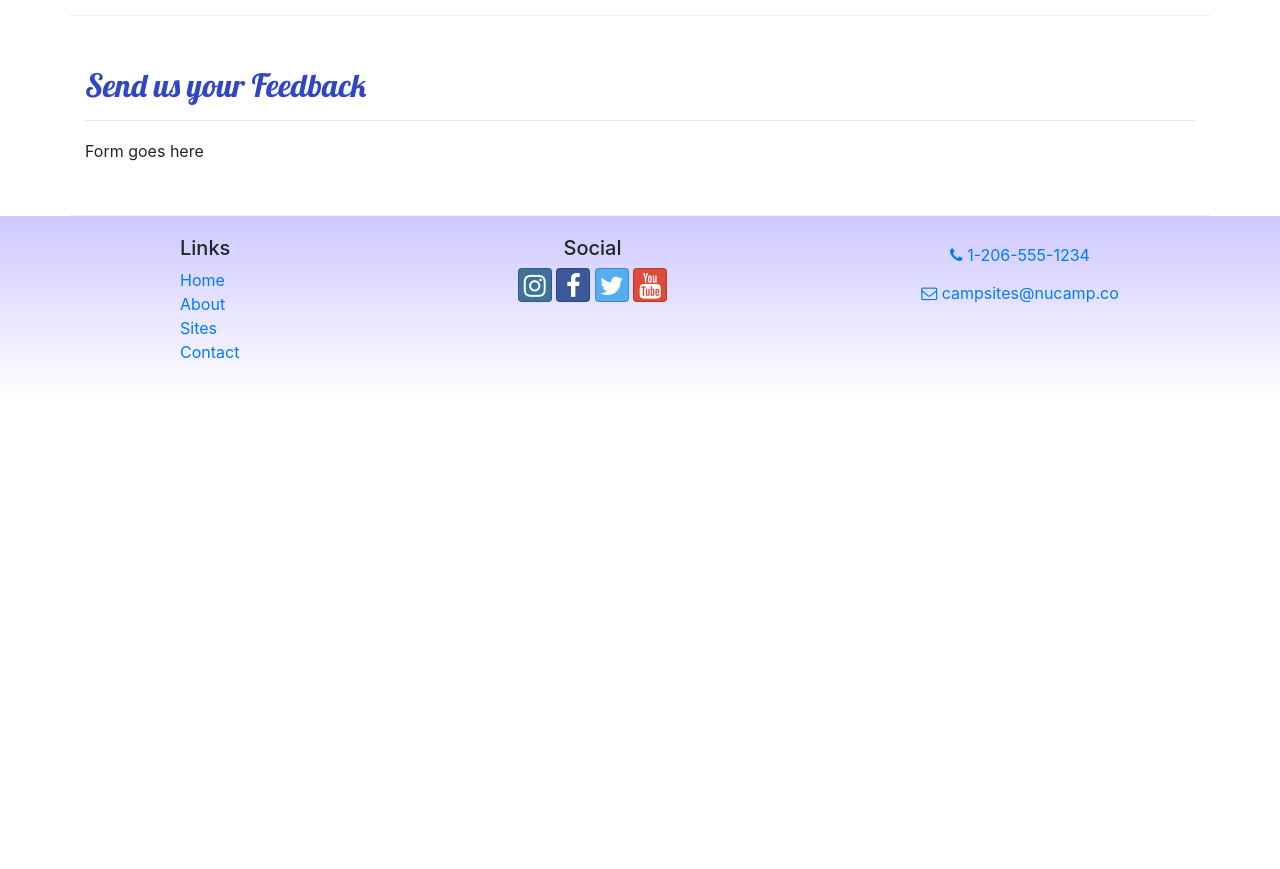
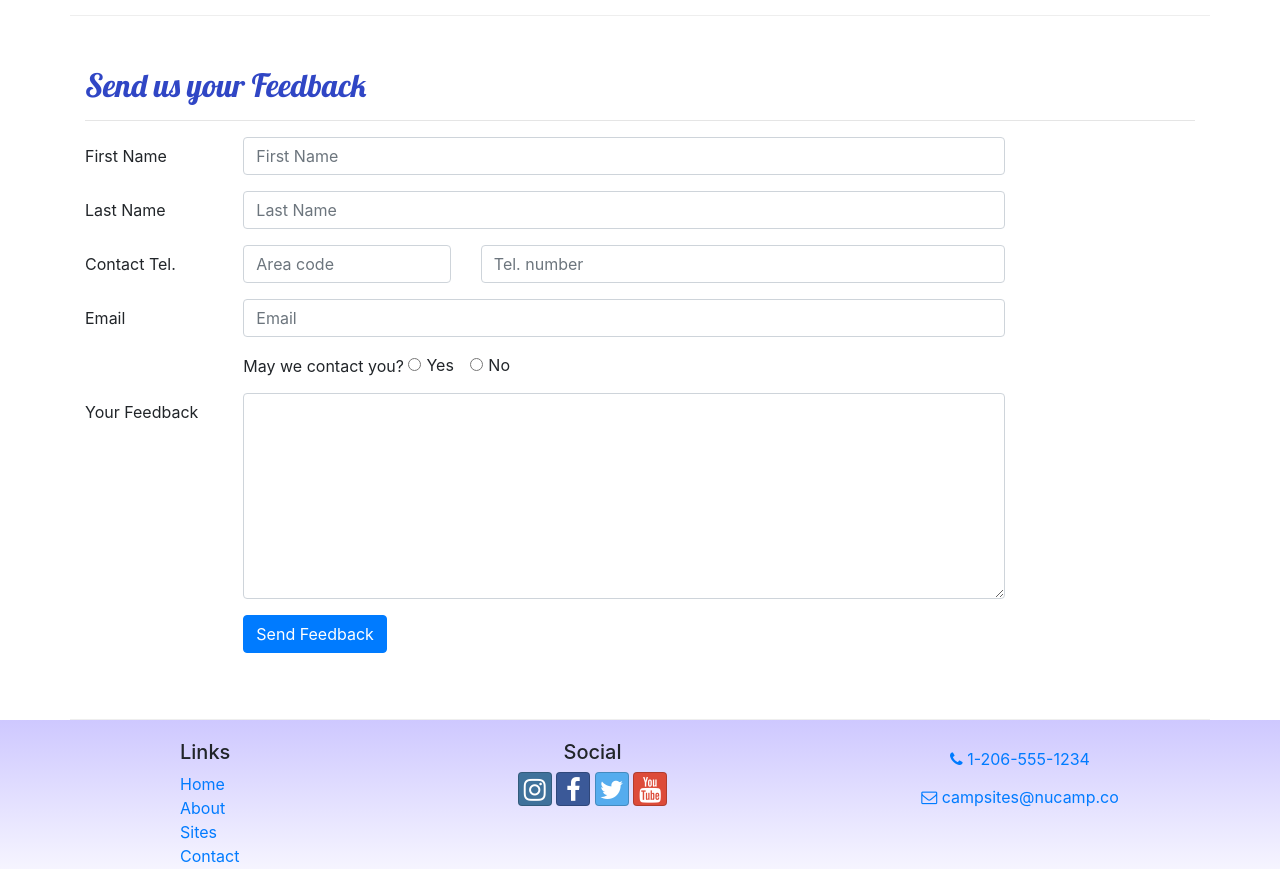
Before and after one commit to AndreasGuy54/nucampsite, a website: page contactus.html in a window 1280 px wide. Shown: the part 560-1429 px from the top of the page. Before the commit the page ends 960 px from the top, so only its background shows below. Drawn offline with nearby package versions, Linux system fonts and the light colour scheme.

Commit message:
completed feedback form

```diff
--- a/contactus.html
+++ b/contactus.html
@@ -80,7 +80,66 @@
                 <hr />
             </div>
             <div class="col-md-10">
-                Form goes here
+                <form>
+                    <!-- First Name -->
+                    <div class="form-group row">
+                        <label for="firstName" class="col-md-2 col-form-label">First Name</label>
+                        <div class="col-md-10">
+                            <input type="text" class="form-control" id="firstName" name="firstName" placeholder="First Name" />
+                        </div>
+                    </div>
+                    <!-- Last Name -->
+                    <div class="form-group row">
+                        <label for="lastName" class="col-md-2 col-form-label">Last Name</label>
+                        <div class="col-md-10">
+                            <input type="text" class="form-control" id="lastName" name="lastName" placeholder="Last Name" />
+                        </div>
+                    </div>
+                    <!-- Area Code -->
+                    <div class="form-group row">
+                        <label for="areaCode" class="col-md-2 col-form-label">Contact Tel.</label>
+                        <div class="col-5 col-md-3">
+                            <input type="tel" class="form-control" id="areaCode" name="areaCode" placeholder="Area code" />
+                        </div>
+                        <div class="col-7">
+                            <input type="tel" class="form-control" name="telNum" placeholder="Tel. number" />
+                        </div>
+                    </div>
+                    <!-- Email -->
+                    <div class="form-group row">
+                        <label for="email" class="col-md-2 col-form-label">Email</label>
+                        <div class="col-md-10">
+                            <input type="email" class="form-control" id="email" name="email" placeholder="Email" />
+                        </div>
+                    </div>
+                    <!-- May we contact You -->
+                    <div class="form-group row">
+                        <div class="col offset-md-2">
+                            May we contact you?
+                            <div class="form-check form-check-inline">
+                                <input type="radio" class="form-check-input" id="contactYes" name="contactRadios" value="yes" />
+                                <label for="contactYes" class="form-check-label">Yes</label>
+                            </div>
+                            <div class="form-check form-check-inline">
+                                <input type="radio" class="form-check-input" id="contactNo" name="contactRadios" value="no" />
+                                <label for="contactNo" class="form-check-label">No</label>
+                            </div>
+                        </div>
+                    </div>
+                    <!-- Your Feedback -->
+                    <div class="form-group row">
+                        <label for="feedback" class="col-md-2 col-form-label">Your Feedback</label>
+                        <div class="col-md-10">
+                            <textarea class="form-control" id="feedback" name="feedback" rows="8"></textarea>
+                        </div>
+                    </div>
+                    <!-- Send Feedback -->
+                    <div class="form-group row">
+                        <div class="offset-md-2 col-md-10">
+                            <button class="btn btn-primary" type="submit">Send Feedback</button>
+                        </div>
+                    </div>
+                </form>
             </div>
        </div>
 
```
